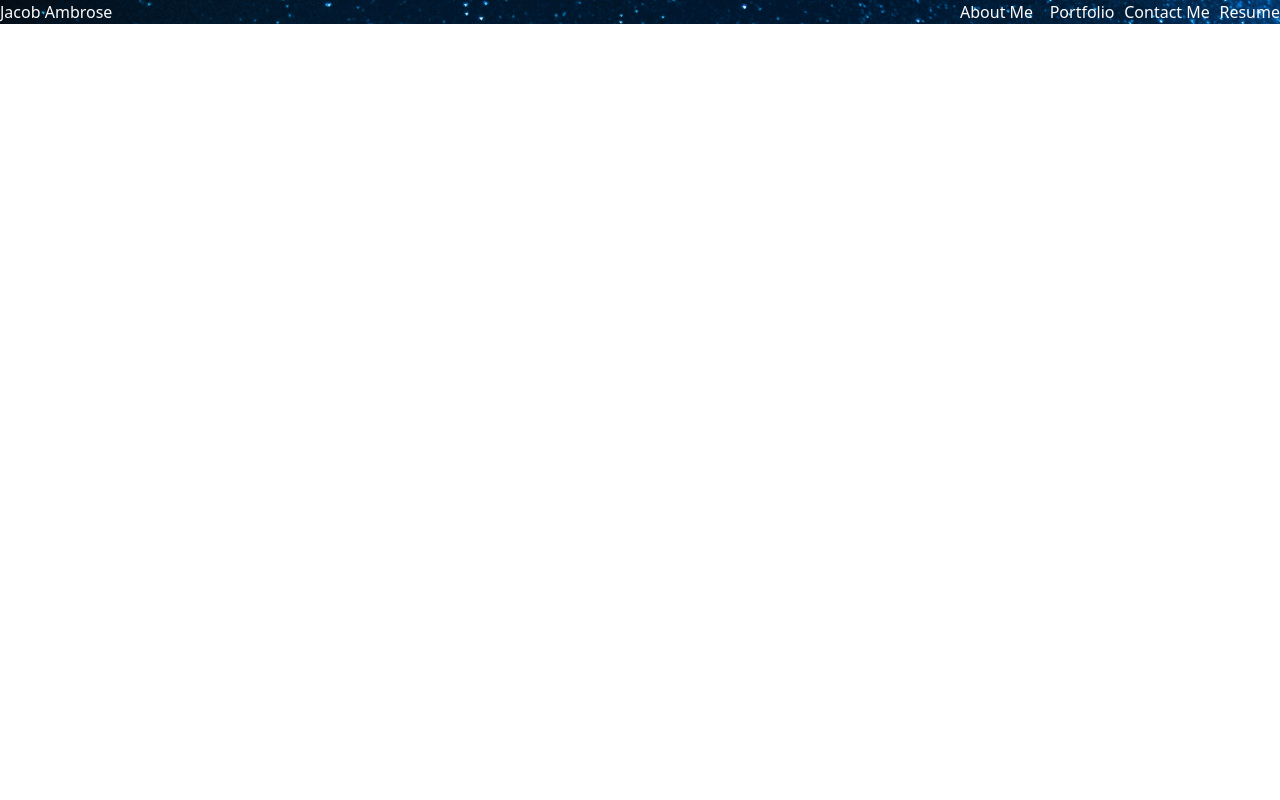
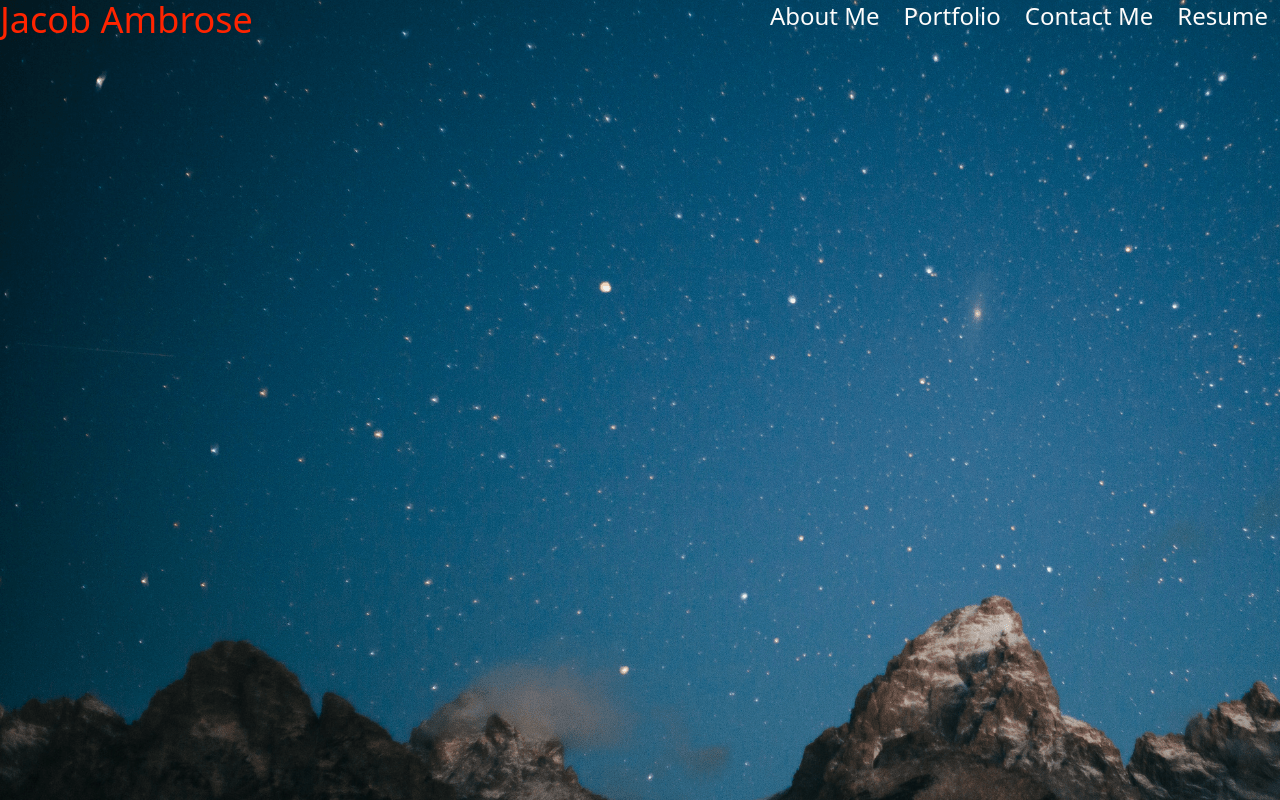
Before and after one commit to jambrose0/my-react-portfolio, a React (Create React App) app: page / in a window 1280 px wide. Built offline with nearby package versions, Linux system fonts and the light colour scheme.

Commit message:
worked with hero banner, navbar css and hover functionality

```diff
--- a/src/App.js
+++ b/src/App.js
@@ -1,5 +1,6 @@
 // import logo from "./logo.svg";
 import "./App.css";
+// import Hero from "./components/Hero";
 import Nav from "./components/Nav";
 // import tailwindcss from "tailwindcss";
 
@@ -7,7 +8,7 @@ function App() {
   return (
     <div>
       <Nav></Nav>
-      <div class="bg-stars"></div>
+      {/* <Hero> </Hero> */}
     </div>
   );
 }
--- /dev/null
+++ b/src/components/Hero/index.js
@@ -0,0 +1,11 @@
+const StarrySky = require("../../assets/images/StarrySky.png");
+
+function Hero() {
+  return (
+    <div className="w-screen absolute fixed h-600px">
+      <img src={StarrySky} alt="starry night with tree line"></img>
+    </div>
+  );
+}
+
+// export default Hero;
--- a/src/components/Nav/index.js
+++ b/src/components/Nav/index.js
@@ -1,22 +1,34 @@
-// import tailwindcss from "tailwindcss";
-
 function Nav() {
   return (
-    <nav className="flex items-left justify-between flex-wrap bg-stars">
-      <h1 className="flex items-left justify-between flex-wrap text-white hover:gap-10">
-        Jacob Ambrose
+    <div className="bg-mtn my-50 w-screen fixed absolute fixed h-screen  ">
+      <nav className="flex items-left justify-between flex-wrap ">
+        <h1 className="flex items-left justify-between flex-wrap text-white hover:gap-10  text-3xl hover:text-red hover:text-4xl">
+          <a href="/">Jacob Ambrose</a>
         </h1>
-      <ul className="flex items-right justify-between flex-wrap text-white basis-1/4 gap-2">
-        <li className="row gap-2 basis-1/4">
-          <a data-testid="about" href="#about" className="hover:gap-10 ">
+        <ul className="flex items-right  flex-wrap text-white text-2xl  ">
+          <li className=" row  mx-3 hover:text-gold hover:text-3xl ">
+            <a data-testid="about" href="#about" className="">
               About Me
             </a>
           </li>
-        <li className="row gap-2  ">Portfolio</li>
-        <li className="row gap-2  ">Contact Me</li>
-        <li className="row gap-2 ">Resume</li>
+          <li className="row mx-3  hover:text-gold hover:text-xl  hover:text-3xl ">
+            <a data-testid="Portfolio" href="#Portfolio" className=" ">
+              Portfolio
+            </a>
+          </li>
+          <li className="row  mx-3 hover:text-gold hover:text-xl hover:text-3xl">
+            <a data-testid="contact" href="#contact" className="">
+              Contact Me
+            </a>
+          </li>
+          <li className="row  mx-3  hover:text-gold hover:text-xl hover:text-3xl">
+            <a data-testid="resume" href="#resume" className="">
+              Resume
+            </a>
+          </li>
         </ul>
       </nav>
+    </div>
   );
 }
 
--- a/tailwind.config.js
+++ b/tailwind.config.js
@@ -31,6 +31,8 @@ module.exports = {
       },
       backgroundImage: {
         stars: "url('../src/assets/images/StarrySky.png')",
+        blue: "url('../src/assets/images/blue-background.png')",
+        mtn: "url('../src/assets/images/mtnStars.png')",
       },
     },
   },
```
Also changed, not shown: src/assets/images/mtnStars.png (added), 1 other file (tests, documents, lock files or other folders). Lines whose indentation alone changed are shown as unchanged.
